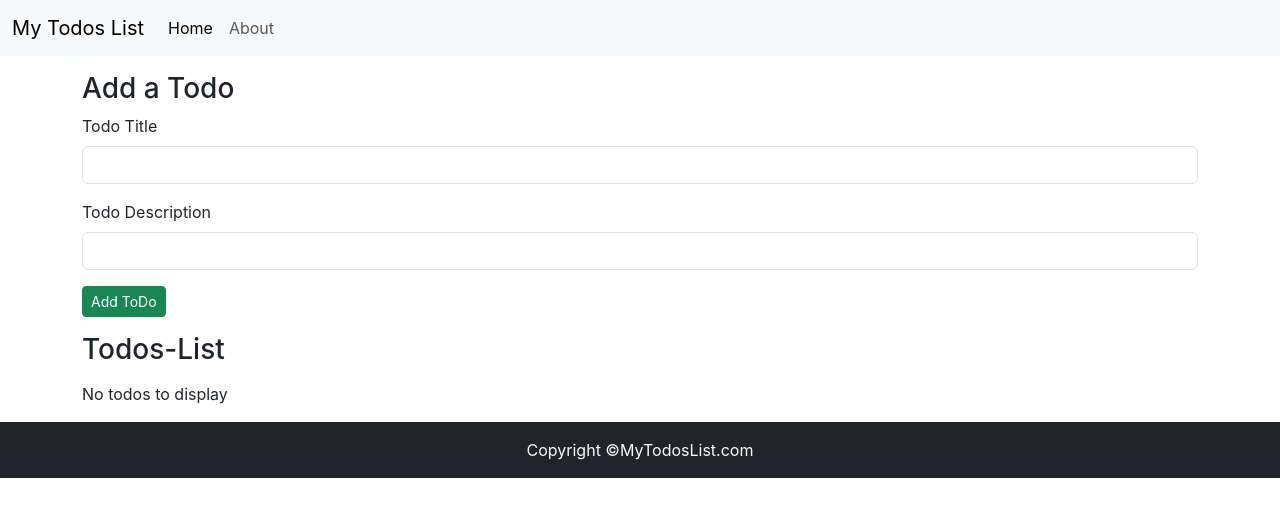
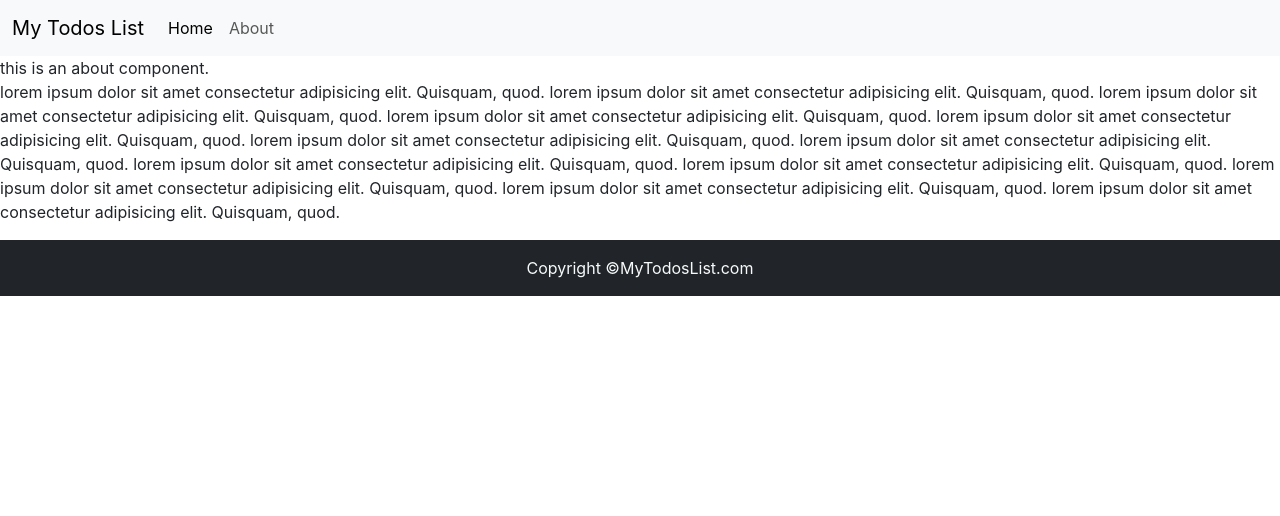
Before and after one commit to SomanaM/Todos-List, a React (Create React App) app: page /about in a window 1280 px wide. Shown: the top 516 px of the page. Built offline with nearby package versions, Linux system fonts and the light colour scheme.

Commit message:
About page and header

```diff
--- a/package.json
+++ b/package.json
@@ -11,6 +11,7 @@
     "react": "^19.1.1",
     "react-bootstrap": "^2.10.10",
     "react-dom": "^19.1.1",
+    "react-router-dom": "^7.9.1",
     "react-scripts": "5.0.1",
     "web-vitals": "^2.1.4"
   },
--- a/src/App.js
+++ b/src/App.js
@@ -4,6 +4,13 @@
 import Footer from './MYComponents/footer';
 import React, { useState, useEffect } from 'react';
 import AddTodo from './MYComponents/AddTodo';
+import About from './MYComponents/About';
+import {
+  BrowserRouter as Router,
+  Routes,
+  Route,
+} from "react-router-dom";
+
 
 function App() {
   let initTodo;
@@ -39,10 +46,26 @@
 
   return (
     <>
+    <Router>
       <Header title="My Todos List" searchBar={false} />
-      <AddTodo addTodo={addTodo} />
-      <Todos todos={todos} onDelete={onDelete} />
+    <Routes>
+      <Route
+            path="/"
+            element={
+              <>
+                <AddTodo addTodo={addTodo} />
+                <Todos todos={todos} onDelete={onDelete} />
+              </>
+            }
+          />
+
+          <Route path="/about" element={<About />} />
+        </Routes>
+
+
+
       <Footer />
+      </Router>
     </>
   );
 }
--- /dev/null
+++ b/src/MYComponents/About.js
@@ -0,0 +1,21 @@
+import React from 'react'
+
+const About = () => {
+  return (
+    <div>
+      this is an about component.
+      <p>
+        lorem ipsum dolor sit amet consectetur adipisicing elit. Quisquam, quod.    lorem ipsum dolor sit amet consectetur adipisicing elit. Quisquam, quod.
+        lorem ipsum dolor sit amet consectetur adipisicing elit. Quisquam, quod.    lorem ipsum dolor sit amet consectetur adipisicing elit. Quisquam, quod.
+        lorem ipsum dolor sit amet consectetur adipisicing elit. Quisquam, quod.    lorem ipsum dolor sit amet consectetur adipisicing elit. Quisquam, quod.
+        lorem ipsum dolor sit amet consectetur adipisicing elit. Quisquam, quod.    lorem ipsum dolor sit amet consectetur adipisicing elit. Quisquam, quod.
+        lorem ipsum dolor sit amet consectetur adipisicing elit. Quisquam, quod.    lorem ipsum dolor sit amet consectetur adipisicing elit. Quisquam, quod.
+        lorem ipsum dolor sit amet consectetur adipisicing elit. Quisquam, quod.    lorem ipsum dolor sit amet consectetur adipisicing elit. Quisquam, quod.
+
+      </p>
+
+    </div>
+  )
+}
+
+export default About
--- a/src/MYComponents/AddTodo.js
+++ b/src/MYComponents/AddTodo.js
@@ -11,7 +11,7 @@
             return;
         }
         props.addTodo(title, desc);
-        setTitle(""); // clear input after add
+        setTitle(""); // clear input
         setDesc("");
     }
 
--- a/src/MYComponents/Header.js
+++ b/src/MYComponents/Header.js
@@ -1,24 +1,24 @@
 import React from 'react'
 import { propTypes } from 'react-bootstrap/esm/Image'
 import PropTypes from 'prop-types'
-
+import {Link} from "react-router-dom";
 
 export default function Header(props) {
   return (
 
       <nav className="navbar navbar-expand-lg bg-body-tertiary">
         <div className="container-fluid">
-          <a className="navbar-brand" href="#">{props.title}</a>
+          <Link className="navbar-brand" to="/">{props.title}</Link>
           <button className="navbar-toggler" type="button" data-bs-toggle="collapse" data-bs-target="#navbarSupportedContent" aria-controls="navbarSupportedContent" aria-expanded="false" aria-label="Toggle navigation">
             <span className="navbar-toggler-icon"></span>
           </button>
           <div className="collapse navbar-collapse" id="navbarSupportedContent">
             <ul className="navbar-nav me-auto mb-2 mb-lg-0">
               <li className="nav-item">
-                <a className="nav-link active" aria-current="page" >Home</a>
+                <Link className="nav-link active" aria-current="page" to="/" >Home</Link>
               </li>
               <li className="nav-item">
-                <a className="nav-link" href="#">About</a>
+                <Link className="nav-link" to="/About">About</Link>
               </li>
             </ul>
             {props.searchBar?<form className="d-flex" role="search">
--- a/src/MYComponents/TodoItem.js
+++ b/src/MYComponents/TodoItem.js
@@ -2,11 +2,14 @@
 
 const TodoItem = ({todo,onDelete}) => {
   return (
+    <>
     <div>
 <h4>{todo.title}</h4>
 <p>{todo.desc}</p>
 <button className='btn btn-sm btn-danger' onClick={()=>{onDelete(todo)}}>Delete</button>
   </div>
+  <hr/>
+  </>
   )
 }
 
--- a/src/MYComponents/Todos.js
+++ b/src/MYComponents/Todos.js
@@ -11,12 +11,7 @@
       <h3 className=' my-3'>Todos-List</h3>
       {props.todos.length===0?"No todos to display":
     props.todos.map((todo)=>{
-      return(
-        <>
-        <TodoItem todo={todo} key={todo.sno} onDelete={props.onDelete}/>
-        <hr/>
-    </>
-    )})
+      return( <TodoItem todo={todo} key={todo.sno} onDelete={props.onDelete}/>)})
     }
 
     </div>
```
Also changed, not shown: 1 other file (tests, documents, lock files or other folders).
